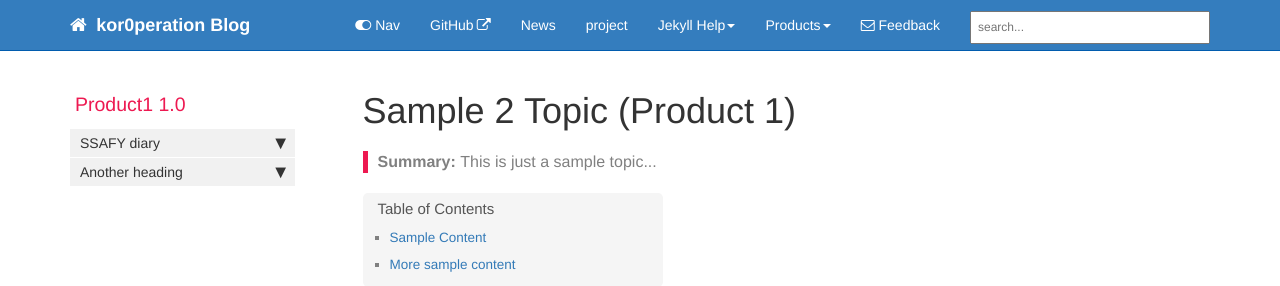
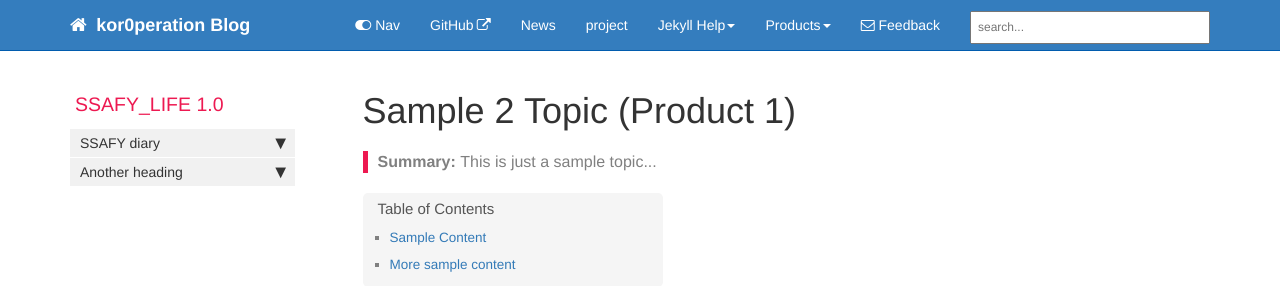
Before and after one commit to Jsj0per/Jsj0per.github.io, a Jekyll site: the page built from pages/product1/p1_sample2.md, in a window 1280 px wide. Shown: the top 286 px of the page. Built offline with Jekyll 4.4.1, drawn with Linux system fonts in a browser that asks for light colours; comment, search, counter and statistics services are not loaded.

Commit message:
Update product1_sidebar.yml

```diff
--- a/_data/sidebars/product1_sidebar.yml
+++ b/_data/sidebars/product1_sidebar.yml
@@ -3,7 +3,7 @@
 
 entries:
 - title: Sidebar
-  product: Product1
+  product: SSAFY_LIFE
   version: 1.0
   folders:
 
@@ -28,7 +28,7 @@ entries:
       output: web, pdf
 
     - title: SSAFY 2nd Month
-      url: /SSAFY_Fev.html
+      url: /SSAFY_Feb.html
       output: web, pdf
 
     - title: SSAFY 3rd Month
```
